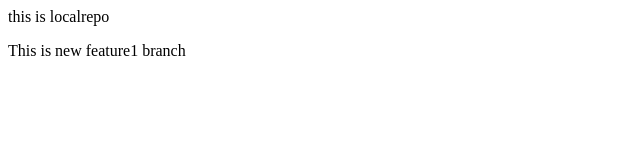
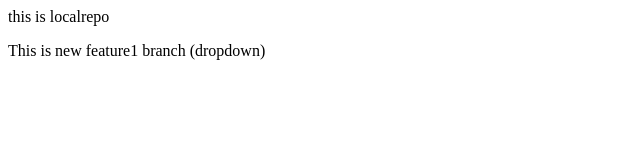
Before and after one commit to Krushant-patel/localrepo, a plain HTML site: page index.html in a window 1280 px wide. Shown: the full height of the page, 0-640 px from the left. Drawn offline with Linux system fonts and the light colour scheme.

Commit message:
add dropdown

```diff
--- a/index.html
+++ b/index.html
@@ -1,2 +1,2 @@
 <p>this is localrepo</p>
-<p>This is new feature1 branch</p>
+<p>This is new feature1 branch (dropdown)</p>
```
